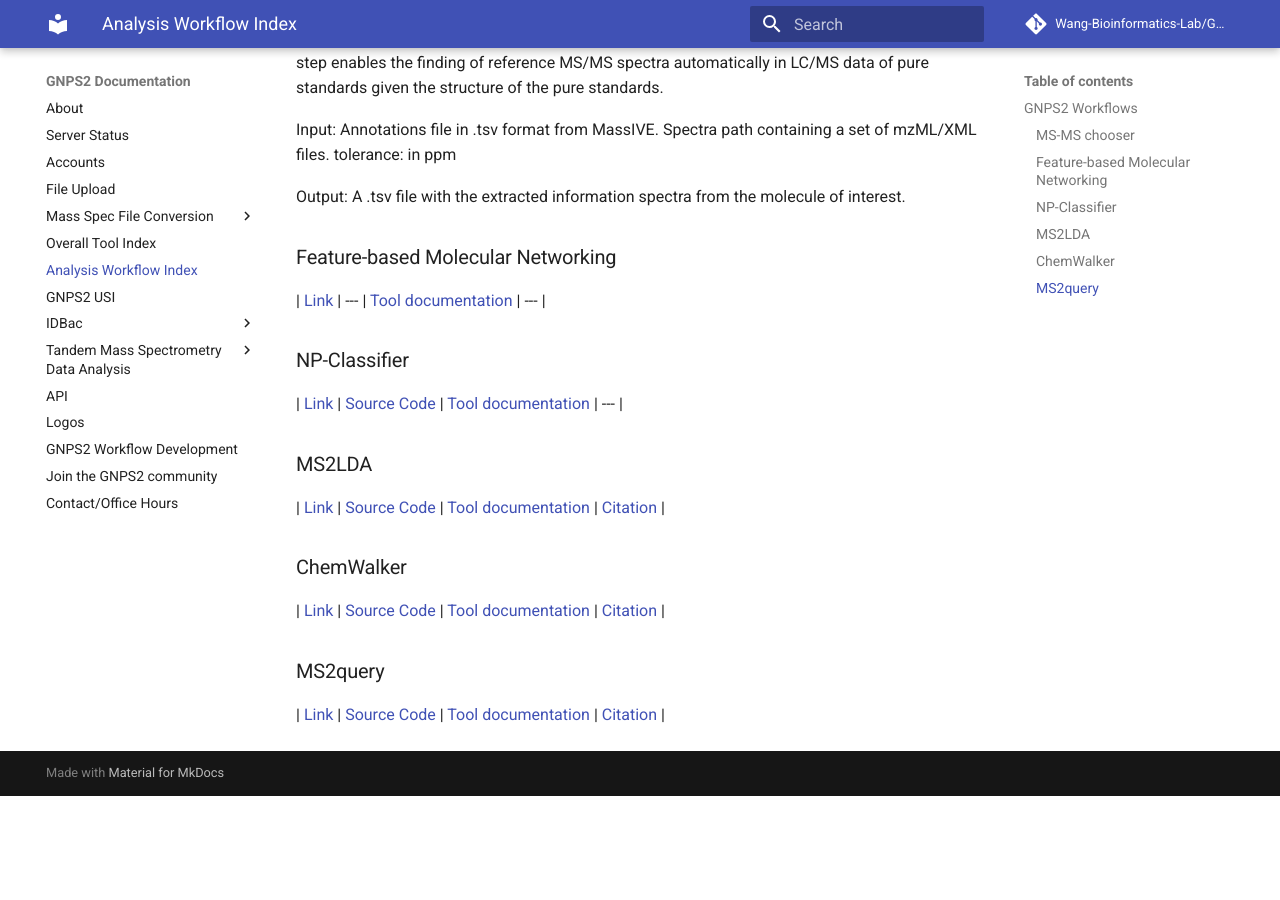
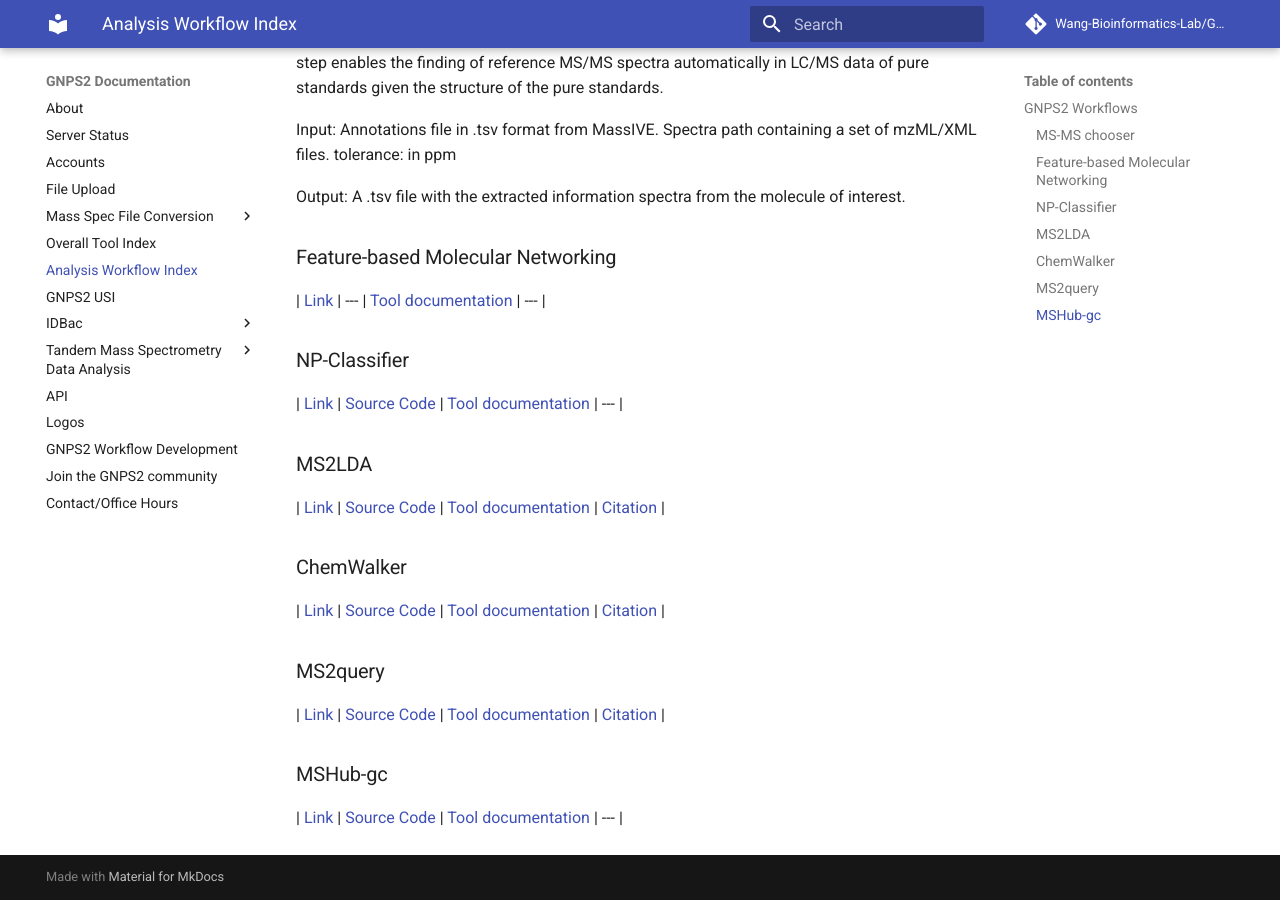
Before and after one commit to Wang-Bioinformatics-Lab/GNPS2_Documentation, an MkDocs documentation site: the page built from docs/workflowindex.md, in a window 1280 px wide and 900 px high, scrolled down 571 px. Built offline with MkDocs 1.6.1 and Material for MkDocs 9.7.7, drawn with Linux system fonts in a browser that asks for light colours; comment, search, counter and statistics services are not loaded; before the commit the page ends 1367 px from its top, so only the background shows below that.

Commit message:
Update workflowindex.md

```diff
--- a/docs/workflowindex.md
+++ b/docs/workflowindex.md
@@ -42,3 +42,6 @@ A .tsv file with the extracted information spectra from the molecule of interest
 
 ### MS2query
 | [Link](https://gnps2.org/workflowinput?workflowname=ms2query_nextflow_workflow) | [Source Code](https://github.com/iomega/ms2query/tree/main) | [Tool documentation](ms2query_doc.md) | [Citation](https://www.nature.com/articles/s41467-023-37446-4)  |
+
+### MSHub-gc
+| [Link](https://gnps2.org/workflowinput?workflowname=mshubgc_workflow) | [Source Code](https://github.com/Wang-Bioinformatics-Lab/mshub-gc_workflow) | [Tool documentation](mshub-gc_doc.md) | ---  |
```
